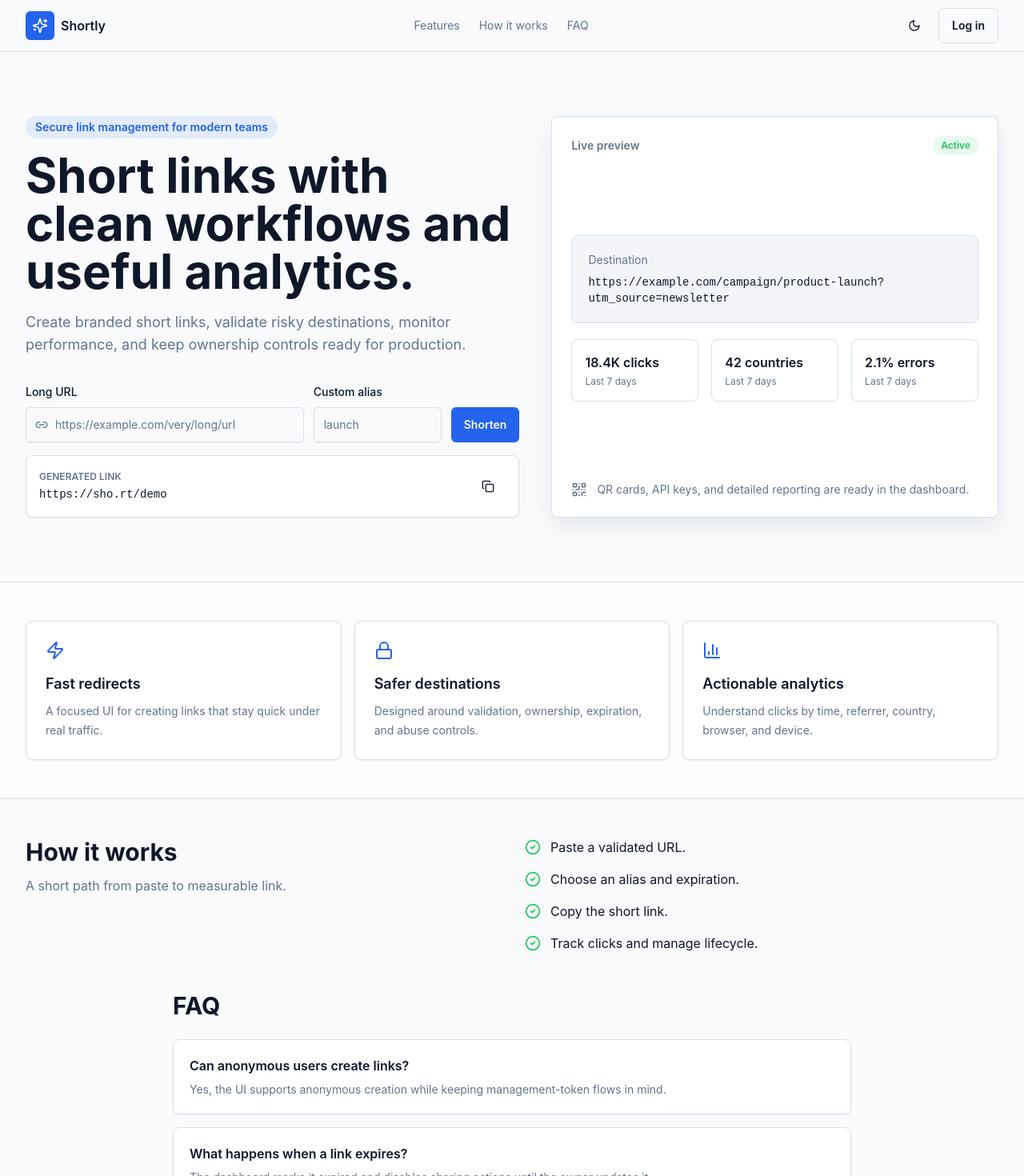
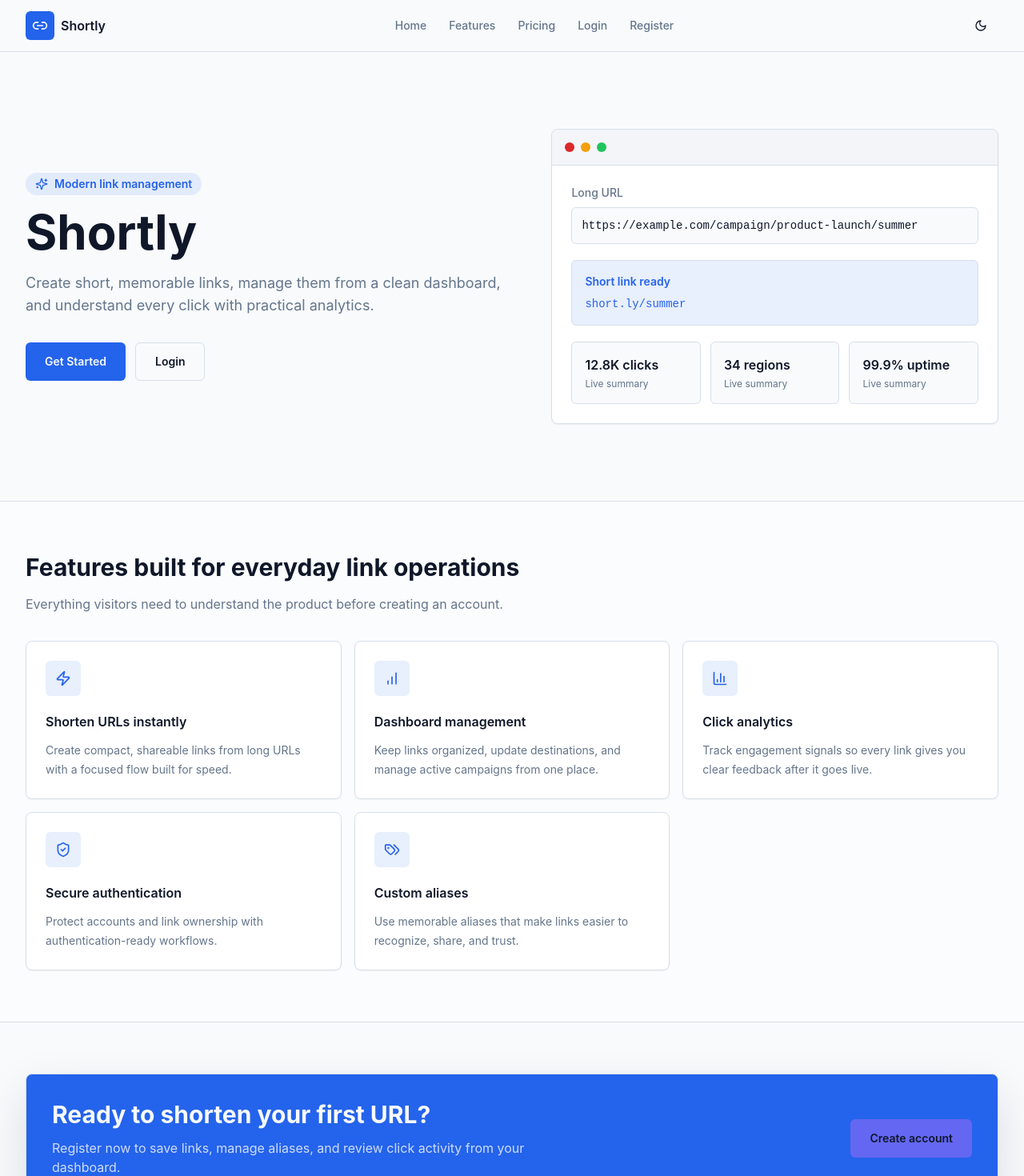
Before and after one commit to sxmplycaleb/URL-Shortener, a React (Vite) app: page / in a window 1280 px wide. Shown: the top 1470 px of the page at 80% size. Built offline with nearby package versions, Linux system fonts and the light colour scheme.

Commit message:
feat(frontend): implement landing page

```diff
--- a/src/pages/LandingPage.tsx
+++ b/src/pages/LandingPage.tsx
@@ -1,149 +1,234 @@
 import { useState } from "react";
 import { Link } from "react-router-dom";
-import { BarChart3, CheckCircle2, Lock, QrCode, Sparkles, Zap } from "lucide-react";
+import { BarChart3, ChartNoAxesColumnIncreasing, Link2, Menu, ShieldCheck, Sparkles, Tags, X, Zap } from "lucide-react";
 
-import { CopyButton } from "@/components/common/CopyButton";
 import { ThemeToggle } from "@/components/common/ThemeToggle";
-import { CreateLinkForm } from "@/components/forms/CreateLinkForm";
 import { Footer } from "@/components/layout/Footer";
+import { Button } from "@/components/ui/button";
 import { buttonVariants } from "@/components/ui/buttonVariants";
-import { Card } from "@/components/ui/card";
+import { Card, CardDescription, CardTitle } from "@/components/ui/card";
 import { cn } from "@/lib/utils";
 
-const features = [
-  { icon: Zap, title: "Fast redirects", description: "A focused UI for creating links that stay quick under real traffic." },
-  { icon: Lock, title: "Safer destinations", description: "Designed around validation, ownership, expiration, and abuse controls." },
-  { icon: BarChart3, title: "Actionable analytics", description: "Understand clicks by time, referrer, country, browser, and device." },
+const navigationItems = [
+  { label: "Home", href: "/" },
+  { label: "Features", href: "#features" },
+  { label: "Pricing", href: "#pricing" },
+  { label: "Login", href: "/login" },
+  { label: "Register", href: "/register" },
 ];
 
-export function LandingPage() {
-  const [shortUrl, setShortUrl] = useState("https://sho.rt/demo");
+const features = [
+  {
+    icon: Zap,
+    title: "Shorten URLs instantly",
+    description: "Create compact, shareable links from long URLs with a focused flow built for speed.",
+  },
+  {
+    icon: ChartNoAxesColumnIncreasing,
+    title: "Dashboard management",
+    description: "Keep links organized, update destinations, and manage active campaigns from one place.",
+  },
+  {
+    icon: BarChart3,
+    title: "Click analytics",
+    description: "Track engagement signals so every link gives you clear feedback after it goes live.",
+  },
+  {
+    icon: ShieldCheck,
+    title: "Secure authentication",
+    description: "Protect accounts and link ownership with authentication-ready workflows.",
+  },
+  {
+    icon: Tags,
+    title: "Custom aliases",
+    description: "Use memorable aliases that make links easier to recognize, share, and trust.",
+  },
+];
+
+function LandingNav() {
+  const [isOpen, setIsOpen] = useState(false);
 
   return (
-    <div className="min-h-screen bg-background">
-      <header className="border-b">
-        <div className="mx-auto flex h-16 max-w-7xl items-center justify-between px-4 sm:px-6 lg:px-8">
-          <Link className="flex items-center gap-2 font-semibold" to="/">
+    <header className="sticky top-0 z-30 border-b bg-background/95 backdrop-blur">
+      <div className="mx-auto flex h-16 w-full max-w-7xl items-center justify-between gap-4 px-4 sm:px-6 lg:px-8">
+        <Link className="flex items-center gap-2 font-semibold" to="/" onClick={() => setIsOpen(false)}>
           <span className="grid h-9 w-9 place-items-center rounded-md bg-primary text-primary-foreground">
-              <Sparkles className="h-5 w-5" aria-hidden="true" />
+            <Link2 className="h-5 w-5" aria-hidden="true" />
           </span>
           Shortly
         </Link>
-          <nav className="hidden items-center gap-6 text-sm text-muted-foreground md:flex" aria-label="Landing navigation">
-            <a className="hover:text-foreground" href="#features">
-              Features
+
+        <nav className="hidden items-center gap-1 md:flex" aria-label="Primary navigation">
+          {navigationItems.map((item) =>
+            item.href.startsWith("/") ? (
+              <Link
+                className="rounded-md px-3 py-2 text-sm font-medium text-muted-foreground transition-colors hover:bg-muted hover:text-foreground"
+                key={item.label}
+                to={item.href}
+              >
+                {item.label}
+              </Link>
+            ) : (
+              <a
+                className="rounded-md px-3 py-2 text-sm font-medium text-muted-foreground transition-colors hover:bg-muted hover:text-foreground"
+                href={item.href}
+                key={item.label}
+              >
+                {item.label}
               </a>
-            <a className="hover:text-foreground" href="#how-it-works">
-              How it works
-            </a>
-            <a className="hover:text-foreground" href="#faq">
-              FAQ
-            </a>
+            ),
+          )}
         </nav>
+
         <div className="flex items-center gap-2">
           <ThemeToggle />
-            <Link className={buttonVariants({ variant: "outline" })} to="/login">
-              Log in
+          <Button
+            aria-controls="mobile-navigation"
+            aria-expanded={isOpen}
+            aria-label={isOpen ? "Close navigation menu" : "Open navigation menu"}
+            className="md:hidden"
+            size="icon"
+            variant="ghost"
+            onClick={() => setIsOpen((current) => !current)}
+          >
+            {isOpen ? <X className="h-5 w-5" aria-hidden="true" /> : <Menu className="h-5 w-5" aria-hidden="true" />}
+          </Button>
+        </div>
+      </div>
+
+      {isOpen ? (
+        <nav
+          aria-label="Mobile navigation"
+          className="border-t bg-background px-4 py-3 shadow-soft md:hidden"
+          id="mobile-navigation"
+        >
+          <div className="mx-auto grid max-w-7xl gap-1">
+            {navigationItems.map((item) =>
+              item.href.startsWith("/") ? (
+                <Link
+                  className="rounded-md px-3 py-3 text-sm font-medium text-muted-foreground transition-colors hover:bg-muted hover:text-foreground"
+                  key={item.label}
+                  to={item.href}
+                  onClick={() => setIsOpen(false)}
+                >
+                  {item.label}
+                </Link>
+              ) : (
+                <a
+                  className="rounded-md px-3 py-3 text-sm font-medium text-muted-foreground transition-colors hover:bg-muted hover:text-foreground"
+                  href={item.href}
+                  key={item.label}
+                  onClick={() => setIsOpen(false)}
+                >
+                  {item.label}
+                </a>
+              ),
+            )}
+          </div>
+        </nav>
+      ) : null}
+    </header>
+  );
+}
+
+function FeatureCard({ feature }: { feature: (typeof features)[number] }) {
+  return (
+    <Card className="flex h-full flex-col p-6 transition-colors hover:border-primary/40 hover:bg-card/80">
+      <span className="grid h-11 w-11 place-items-center rounded-md bg-primary/10 text-primary">
+        <feature.icon className="h-5 w-5" aria-hidden="true" />
+      </span>
+      <CardTitle className="mt-5 text-base leading-6">{feature.title}</CardTitle>
+      <CardDescription className="mt-3 leading-6">{feature.description}</CardDescription>
+    </Card>
+  );
+}
+
+export function LandingPage() {
+  return (
+    <div className="min-h-screen bg-background">
+      <LandingNav />
+      <main id="main-content">
+        <section className="mx-auto grid max-w-7xl gap-10 px-4 py-14 sm:px-6 sm:py-16 lg:grid-cols-[1.05fr_0.95fr] lg:px-8 lg:py-24">
+          <div className="flex flex-col justify-center">
+            <p className="mb-4 inline-flex w-fit items-center gap-2 rounded-full bg-primary/10 px-3 py-1 text-sm font-semibold text-primary">
+              <Sparkles className="h-4 w-4" aria-hidden="true" />
+              Modern link management
+            </p>
+            <h1 className="max-w-3xl text-4xl font-bold leading-tight sm:text-5xl lg:text-6xl">Shortly</h1>
+            <p className="mt-5 max-w-2xl text-base leading-7 text-muted-foreground sm:text-lg">
+              Create short, memorable links, manage them from a clean dashboard, and understand every click with practical analytics.
+            </p>
+            <div className="mt-8 flex flex-col gap-3 sm:flex-row">
+              <Link className={cn(buttonVariants({ size: "lg" }), "w-full sm:w-auto")} to="/register">
+                Get Started
+              </Link>
+              <Link className={cn(buttonVariants({ variant: "outline", size: "lg" }), "w-full sm:w-auto")} to="/login">
+                Login
               </Link>
             </div>
           </div>
-      </header>
-      <main id="main-content">
-        <section className="mx-auto grid max-w-7xl gap-10 px-4 py-12 sm:px-6 lg:grid-cols-[1.05fr_0.95fr] lg:px-8 lg:py-20">
-          <div className="flex flex-col justify-center">
-            <p className="mb-4 inline-flex w-fit rounded-full bg-primary/10 px-3 py-1 text-sm font-semibold text-primary">
-              Secure link management for modern teams
+
+          <Card className="overflow-hidden shadow-panel">
+            <div className="border-b bg-muted/40 p-4">
+              <div className="flex items-center gap-2">
+                <span className="h-3 w-3 rounded-full bg-destructive" aria-hidden="true" />
+                <span className="h-3 w-3 rounded-full bg-warning" aria-hidden="true" />
+                <span className="h-3 w-3 rounded-full bg-success" aria-hidden="true" />
+              </div>
+            </div>
+            <div className="space-y-5 p-6">
+              <div>
+                <p className="text-sm font-medium text-muted-foreground">Long URL</p>
+                <p className="mt-2 break-words rounded-md border bg-background p-3 font-mono text-sm">
+                  https://example.com/campaign/product-launch/summer
                 </p>
-            <h1 className="max-w-3xl text-4xl font-bold leading-tight sm:text-5xl lg:text-6xl">
-              Short links with clean workflows and useful analytics.
-            </h1>
-            <p className="mt-5 max-w-2xl text-base leading-7 text-muted-foreground sm:text-lg">
-              Create branded short links, validate risky destinations, monitor performance, and keep ownership controls ready for production.
-            </p>
-            <div className="mt-8">
-              <CreateLinkForm compact onCreated={setShortUrl} />
               </div>
-            <Card className="mt-4 flex flex-col gap-3 p-4 sm:flex-row sm:items-center sm:justify-between">
-              <div>
-                <p className="text-xs font-semibold uppercase text-muted-foreground">Generated link</p>
-                <p className="mt-1 font-mono text-sm">{shortUrl}</p>
+              <div className="rounded-md border bg-primary/10 p-4 text-primary">
+                <p className="text-sm font-semibold">Short link ready</p>
+                <p className="mt-2 font-mono text-sm">short.ly/summer</p>
               </div>
-              <CopyButton label="Copy generated link" value={shortUrl} />
-            </Card>
-          </div>
-          <Card className="grid content-between gap-6 p-6 shadow-soft">
-            <div className="flex items-center justify-between">
-              <span className="text-sm font-semibold text-muted-foreground">Live preview</span>
-              <span className="rounded-full bg-success/10 px-2.5 py-1 text-xs font-semibold text-success">Active</span>
-            </div>
-            <div className="space-y-5">
-              <div className="rounded-lg border bg-muted/40 p-5">
-                <p className="text-sm text-muted-foreground">Destination</p>
-                <p className="mt-2 break-words font-mono text-sm">https://example.com/campaign/product-launch?utm_source=newsletter</p>
-              </div>
-              <div className="grid gap-4 sm:grid-cols-3">
-                {["18.4K clicks", "42 countries", "2.1% errors"].map((item) => (
-                  <div className="rounded-lg border p-4" key={item}>
-                    <p className="font-semibold">{item}</p>
-                    <p className="mt-1 text-xs text-muted-foreground">Last 7 days</p>
+              <div className="grid gap-3 sm:grid-cols-3">
+                {["12.8K clicks", "34 regions", "99.9% uptime"].map((metric) => (
+                  <div className="rounded-md border bg-background p-4" key={metric}>
+                    <p className="font-semibold">{metric}</p>
+                    <p className="mt-1 text-xs text-muted-foreground">Live summary</p>
                   </div>
                 ))}
               </div>
             </div>
-            <div className="flex items-center gap-3 text-sm text-muted-foreground">
-              <QrCode className="h-5 w-5" aria-hidden="true" />
-              QR cards, API keys, and detailed reporting are ready in the dashboard.
-            </div>
           </Card>
         </section>
-        <section className="border-y bg-card/40 py-12" id="features">
-          <div className="mx-auto grid max-w-7xl gap-4 px-4 sm:px-6 md:grid-cols-3 lg:px-8">
+
+        <section className="border-y bg-card/40 py-14 sm:py-16" id="features">
+          <div className="mx-auto max-w-7xl px-4 sm:px-6 lg:px-8">
+            <div className="max-w-2xl">
+              <h2 className="text-3xl font-bold leading-tight">Features built for everyday link operations</h2>
+              <p className="mt-3 leading-7 text-muted-foreground">
+                Everything visitors need to understand the product before creating an account.
+              </p>
+            </div>
+            <div className="mt-8 grid gap-4 sm:grid-cols-2 lg:grid-cols-3">
               {features.map((feature) => (
-              <Card className="p-6" key={feature.title}>
-                <feature.icon className="h-6 w-6 text-primary" aria-hidden="true" />
-                <h2 className="mt-4 text-lg font-semibold">{feature.title}</h2>
-                <p className="mt-2 text-sm leading-6 text-muted-foreground">{feature.description}</p>
-              </Card>
+                <FeatureCard feature={feature} key={feature.title} />
               ))}
             </div>
-        </section>
-        <section className="mx-auto grid max-w-7xl gap-8 px-4 py-12 sm:px-6 lg:grid-cols-2 lg:px-8" id="how-it-works">
-          <div>
-            <h2 className="text-3xl font-bold">How it works</h2>
-            <p className="mt-3 text-muted-foreground">A short path from paste to measurable link.</p>
-          </div>
-          <ol className="space-y-4">
-            {["Paste a validated URL.", "Choose an alias and expiration.", "Copy the short link.", "Track clicks and manage lifecycle."].map((step) => (
-              <li className="flex gap-3" key={step}>
-                <CheckCircle2 className="mt-0.5 h-5 w-5 shrink-0 text-success" aria-hidden="true" />
-                <span>{step}</span>
-              </li>
-            ))}
-          </ol>
-        </section>
-        <section className="mx-auto max-w-4xl px-4 pb-14 sm:px-6" id="faq">
-          <h2 className="text-3xl font-bold">FAQ</h2>
-          <div className="mt-6 grid gap-4">
-            {[
-              ["Can anonymous users create links?", "Yes, the UI supports anonymous creation while keeping management-token flows in mind."],
-              ["What happens when a link expires?", "The dashboard marks it expired and disables sharing actions until the owner updates it."],
-              ["Is dark mode supported?", "Yes, preference is stored locally and applied across every page."],
-            ].map(([question, answer]) => (
-              <Card className="p-5" key={question}>
-                <h3 className="font-semibold">{question}</h3>
-                <p className="mt-2 text-sm text-muted-foreground">{answer}</p>
-              </Card>
-            ))}
           </div>
         </section>
-        <section className="border-y bg-primary py-12 text-primary-foreground">
-          <div className="mx-auto flex max-w-7xl flex-col gap-4 px-4 sm:px-6 md:flex-row md:items-center md:justify-between lg:px-8">
+
+        <section className="sr-only" id="pricing" aria-label="Pricing placeholder">
+          Pricing information will be available later.
+        </section>
+
+        <section className="px-4 py-14 sm:px-6 sm:py-16 lg:px-8">
+          <div className="mx-auto flex max-w-7xl flex-col gap-6 rounded-lg border bg-primary p-6 text-primary-foreground shadow-panel sm:p-8 md:flex-row md:items-center md:justify-between">
             <div>
-              <h2 className="text-2xl font-bold">Ready to manage links?</h2>
-              <p className="mt-2 text-primary-foreground/80">Open the dashboard and start from a production-shaped UI.</p>
+              <h2 className="text-2xl font-bold leading-tight sm:text-3xl">Ready to shorten your first URL?</h2>
+              <p className="mt-3 max-w-2xl text-primary-foreground/80">
+                Register now to save links, manage aliases, and review click activity from your dashboard.
+              </p>
             </div>
-            <Link className={cn(buttonVariants({ variant: "secondary" }), "w-full sm:w-auto")} to="/dashboard">
-              Open dashboard
+            <Link className={cn(buttonVariants({ variant: "secondary", size: "lg" }), "w-full shrink-0 sm:w-auto")} to="/register">
+              Create account
             </Link>
           </div>
         </section>
```
Also changed, not shown: eslint.config.js (+9 -0 lines), src/components/layout/Footer.tsx (+15 -3 lines). Lines whose indentation alone changed are shown as unchanged.
